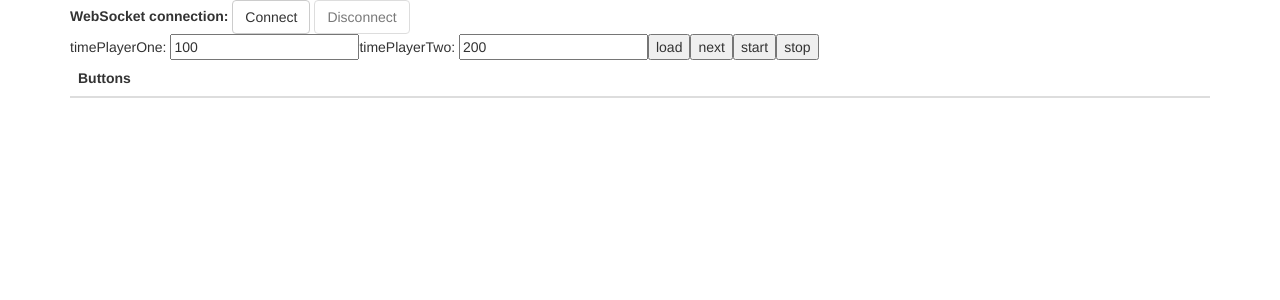
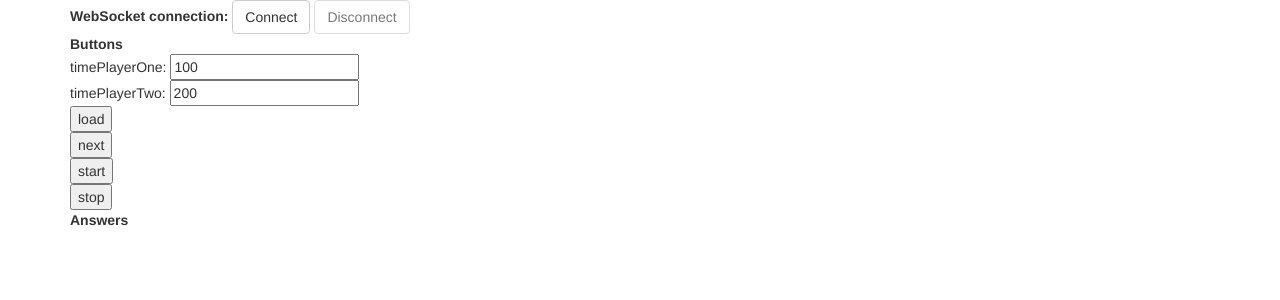
Before and after one commit to Poele777/slimstemens, a Spring Boot app: page /buttons.html in a window 1280 px wide. Shown: the top 300 px of the page. Run offline with Spring Boot 4, Linux system fonts and the light colour scheme; lists and menus that the app fills with data are empty; some of the project's set-up classes (security, data sources, template engines, error pages and the like) are left out, and stand-ins take their place; some libraries are stand-ins or nearby versions.

Commit message:
Reorganisation buttons page

```diff
--- a/src/main/resources/static/buttons.html
+++ b/src/main/resources/static/buttons.html
@@ -26,25 +26,37 @@
             </form>
         </div>
     </div>
-    <div class="row">
-        <div class="col-md-12">
-            <table id="conversation" class="table table-striped">
+    <table>
         <thead>
         <tr>
             <th>Buttons</th>
         </tr>
         </thead>
         <tbody id="buttons">
-                <tr>timePlayerOne: <input id="timePlayerOne" type="text" name="timePlayerOne" value="100"></tr>
-                <tr>timePlayerTwo: <input id="timePlayerTwo" type="text" name="timePlayerTwo" value="200"></tr>
-                <tr><button id="load" type="button">load</button></tr>
-                <tr><button id="next" type="button">next</button></tr>
-                <tr><button id="start" type="button">start</button></tr>
-                <tr><button id="stop" type="button">stop</button></tr>
+        <tr><td>timePlayerOne: <input id="timePlayerOne" type="text" name="timePlayerOne" value="100"></td></tr>
+        <tr><td>timePlayerTwo: <input id="timePlayerTwo" type="text" name="timePlayerTwo" value="200"></td></tr>
+        <tr>
+            <td><button id="load" type="button">load</button></td>
+        </tr>
+        <tr>
+            <td><button id="next" type="button">next</button></td>
+        </tr>
+        <tr>
+            <td><button id="start" type="button">start</button></td>
+        </tr>
+        <tr>
+            <td><button id="stop" type="button">stop</button></td>
+        </tr>
         </tbody>
     </table>
-        </div>
-    </div>
-</div>
+    <table>
+        <thead>
+        <tr>
+            <th>Answers</th>
+        </tr>
+        </thead>
+        <tbody id="answers">
+        </tbody>
+    </table>
 </body>
 </html>
--- a/src/main/resources/static/buttons.js
+++ b/src/main/resources/static/buttons.js
@@ -53,22 +53,22 @@ function stop() {
 }
 
 function showAnswerList(answerList) {
-    $("#buttons").empty();
-    $("#buttons").append("<button id ='answer1Id' type='button'>" + answerList.answer1 + "</button>");
+    $("#answers").empty();
+    $("#answers").append("<td><button id ='answer1Id' type='button'>" + answerList.answer1 + "</button></td>");
     $( "#answer1Id" ).click(function() { answerClick(answerList.answer1); });
-    $("#buttons").append("<button id ='answer2Id' type='button'>" + answerList.answer2 + "</button>");
+    $("#answers").append("<td><button id ='answer2Id' type='button'>" + answerList.answer2 + "</button></td>");
     $( "#answer2Id" ).click(function() { answerClick(answerList.answer2); });
-    $("#buttons").append("<button id ='answer3Id' type='button'>" + answerList.answer3 + "</button>");
+    $("#answers").append("<td><button id ='answer3Id' type='button'>" + answerList.answer3 + "</button></td>");
     $( "#answer3Id" ).click(function() { answerClick(answerList.answer3); });
-    $("#buttons").append("<button id ='answer4Id' type='button'>" + answerList.answer4 + "</button>");
+    $("#answers").append("<td><button id ='answer4Id' type='button'>" + answerList.answer4 + "</button></td>");
     $( "#answer4Id" ).click(function() { answerClick(answerList.answer4); });
-    $("#buttons").append("<button id ='answer5Id' type='button'>" + answerList.answer5 + "</button>");
+    $("#answers").append("<td><button id ='answer5Id' type='button'>" + answerList.answer5 + "</button></td>");
     $( "#answer5Id" ).click(function() { answerClick(answerList.answer5); });
 }
 
 function answerClick(value){
     stompClient.send("/app/answerGiven", {},value);
-    $("#buttons").append("<tr><td>" + value + "</td></tr>");
+    $("#answers").append("<tr><td>" + value + "</td></tr>");
 }
 
 $(function () {
```
Also changed, not shown: src/main/resources/static/game.js (+0 -7 lines). Lines whose indentation alone changed are shown as unchanged.
